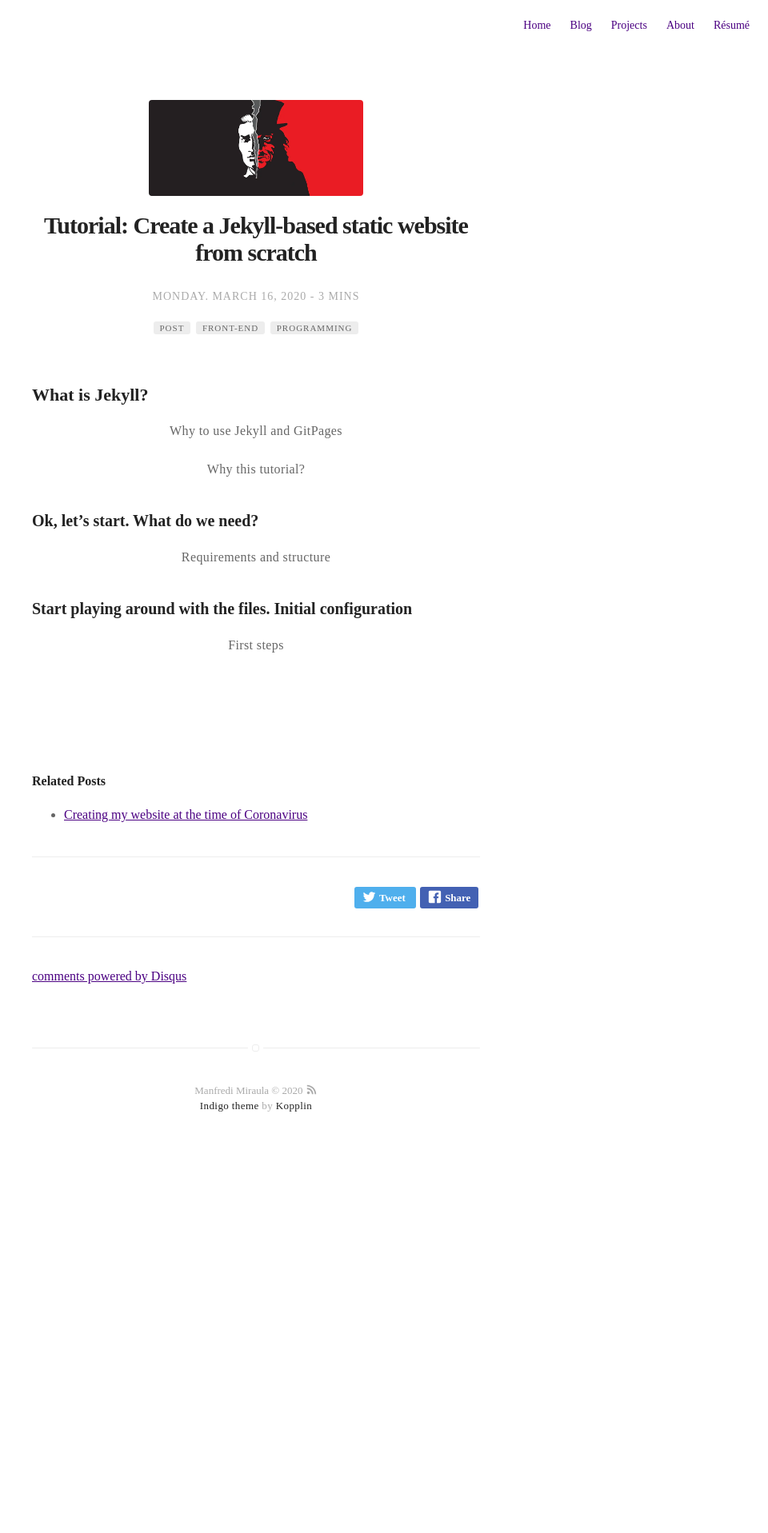
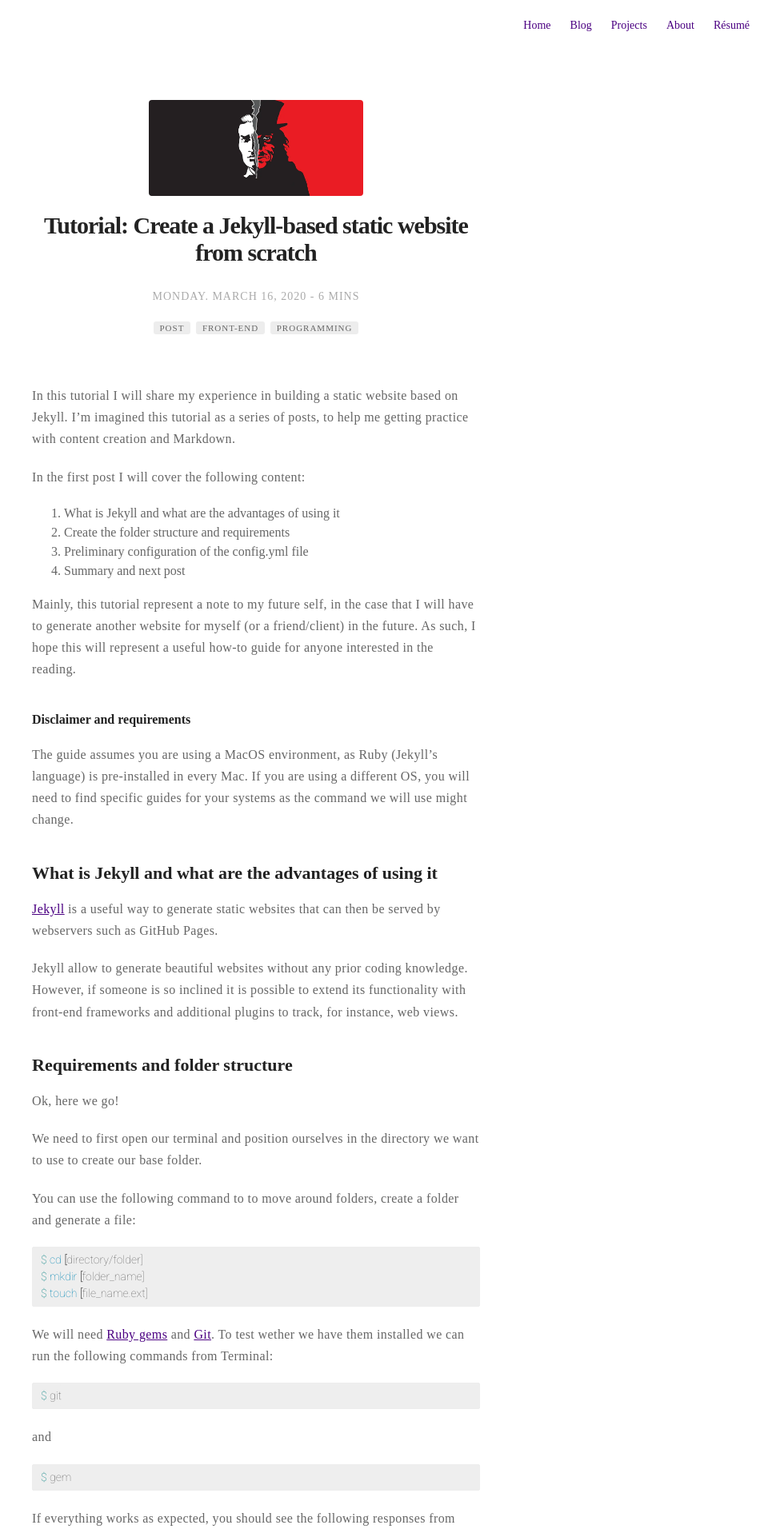
Before and after one commit to manfredimiraula/manfredimiraula.github.io, a Jekyll site: the page built from _posts/2020-03-18-tutorial-create-a-jekyll-website-v0.1.md, in a window 1280 px wide. Shown: the top 1917 px of the page at 80% size, without its empty margins (320-1280 px from the left). Built offline with Jekyll 4.4.1, drawn with Linux system fonts in a browser that asks for light colours; some web fonts are replaced; comment, search, counter and statistics services are not loaded; before the commit the page ends 1454 px from its top, so only the background shows below that; some of the changed text lies outside the part shown.

Commit message:
20-03-19-tutorial-v0.0.1

````diff
--- a/_posts/2020-03-18-tutorial-create-a-jekyll-website-v0.1.md
+++ b/_posts/2020-03-18-tutorial-create-a-jekyll-website-v0.1.md
@@ -15,205 +15,161 @@ author: manfredimiraula
 description: Tutorial, how to build a website using Jekyll from scratch
 ---
 
-## What is Jekyll?
+In this tutorial I will share my experience in building a static website based on Jekyll. I'm imagined this tutorial as a series of posts, to help me getting practice with content creation and Markdown.
 
-<p class="text-center"> Why to use Jekyll and GitPages </p>
+In the first post I will cover the following content:
 
-<p class="text-center"> Why this tutorial?</p>
+1. What is Jekyll and what are the advantages of using it
+1. Create the folder structure and requirements
+1. Preliminary configuration of the config.yml file
+1. Summary and next post
 
-### Ok, let's start. What do we need?
+Mainly, this tutorial represent a note to my future self, in the case that I will have to generate another website for myself (or a friend/client) in the future. As such, I hope this will represent a useful how-to guide for anyone interested in the reading.
 
-<p class="text-center"> Requirements and structure </p>
+#### Disclaimer and requirements
+The guide assumes you are using a MacOS environment, as Ruby (Jekyll's language) is pre-installed in every Mac. If you are using a different OS, you will need to find specific guides for your systems as the command we will use might change.
 
-### Start playing around with the files. Initial configuration
+## What is Jekyll and what are the advantages of using it
 
-<p class="text-center"> First steps</p>
+[Jekyll][jekyll] is  a useful way to generate static websites that can then be served by webservers such as GitHub Pages.
+
+Jekyll allow to generate beautiful websites without any prior coding knowledge. However, if someone is so inclined it is possible to extend its functionality with front-end frameworks and additional plugins to track, for instance, web views.
+
+## Requirements and  folder structure
+Ok, here we go!
+
+We need to first open our terminal and position ourselves in the directory we want to use to create our base folder.
+
+You can use the following command to to move around folders, create a folder and generate a file:
+
+``` shell
+$ cd [directory/folder]
+$ mkdir [folder_name]
+$ touch [file_name.ext]
+```
+
+We will need [Ruby gems][gems] and [Git][git]. To test wether we have them installed we can run the following commands from Terminal:
+
+``` shell
+$ git
+```
+and
+``` shell
+$ gem
+```
+
+ If everything works as expected, you should see the following responses from Terminal
+
+ ![Git installed response](/assets/images/2020-03-18-tutorial/git-response.png)*This is part of the response when git is installed*
+
+  ![Gem installed response](/assets/images/2020-03-18-tutorial/gem-response.png)*This is part of the response when git is installed*
+
+Once the requirements are in place, we can start creating our folder. We want to run the following commands:
+
+``` shell
+$ gem install jekyll bundler
+$ bundle install
+$ jekyll new 'website_name'
+```
+
+For the last command, you want to change the name to the folder that will contain the files to build the website. I recommend having the following strucure:
+
+1. User/
+    1. website_name
+        1. website_name (this will be our working_folder)
+
+Once the command has finished to run, we can see how the website looks like by running the following command:
+
+``` shell
+$ bundle exec jekyll serve
+```
+
+This will create a local environment in your browser that allow us to see the changes we make to our website! Open a page in Chrome (or your favourite browser) at the address http://localhost:4000/ to see the starting version of the website.
+
+I know, it looks pretty bare bone and hugly but don't worry! Will make it much more appealing and pretty!
+
+## Let's start playing around with our config.yml!
+
+For context, the config.yml file that you find in the newly created folder is a very important file and it handles the configurations of our websites. For example, the file specifies which plugins we want to have in order to add additional functionalities to our website.
+
+The first tweaks we are going to make will allow us to start from scratch and create the layout the way we want it. I would recommend to use a text editor from now on. My preferred editor is [Visual Studio Code][vsc], but you can also use [Atom][atom] or any editor you like. Ok, let's dive into our config file.
+
+Open the file ```config.yml``` and modify the following lines:
+
+``` ruby
+title: 'name of your website'
+email: 'add your personal/work email'
+description: 'Add the description for your website'
+baseurl: '/your_website_folder'
+url: 'add the future url of your website'
+```
+For some context, the url can be populated with a temporary place holder, if you don't have your url hosted yet, as we won't need the website live to design it!
+
+Now, to remove the current theme, delete the line
+```
+theme: minima
+```
+This is the default minimal them that comes with jekyll installation. We will use our own theme.
+
+In the ```gems``` section add jekyll plugin [autoprefixer][apfixer]:
+``` ruby
+- jekyll-autoprefixer
+```
+
+We are going to use [Sass][sass] to add CSS functionalities to our website. Let's add a section at the end of the ```config.yml```
+
+``` ruby
+sass:
+  sass_dir: _sass
+```
+
+At this point, is also useful to add some prettification for future use. Have you ever notice that professional website show structured url like ```https://my_website/about``` ? We are going to prettify our website as well by hiding the file extension on the website page.
+
+In the section "Build settings" add the following line:
+``` ruby
+permalink: pretty
+```
+
+## Modify the Gemfile to reflect our config.yml modifications
+
+Now that we  modified the ```config.yml``` file extensively, we want to make sure that these modifications can work properly. We need to modify our ```Gemfile``` to match the modifications we just made.
+
+Remove the line
+
+``` ruby
+gem "minima", "~> #.#"
+```
+
+Add the line
+
+``` ruby
+gem "jekyll-autoprefixer"
+```
+
+Save the ```Gemfile```.
+
+## Last thing before having our balnk canvas...
+
+If we now try to reload the website in our local host you may notice that nothing has changed. This is because every time we change the ```config.yml```, we need to restart the local service to see the changes rendered.
+
+Before doing so, we want to delete the file in the ```_posts``` folder ```today's date-welcome-to-jekyll.markdown```. If we don't do that and try to restart the local host, we will get an error caused by the fact that we deleted the theme and thus, we won't be able to render the page.
+
+Let's change the ```index.md``` to ```index.html``` and add the following lines to the file:
+
+``` html
+<h1> My Website Title <h1/>
+```
+
+Let's restart the local server and Congrats! You already have your static Home that is ready to be designed!
+
+![Our Home MVP!](/assets/images/2020-03-18-tutorial/home.png)*Congrats! This is your first website Home page!*
 
 
 
-
-<!-- And that's how to do it.
-
-{% highlight html %}
-This note **demonstrates** some of what [Markdown][some/link] is *capable of doing*.
-{% endhighlight %}
-
----
-
-## Headings
-
-There are six levels of headings. They correspond with the six levels of HTML headings. You've probably noticed them already in the page. Each level down uses one more hash character. But we are using just 4 of them.
-
-# Headings can be small
-
-## Headings can be small
-
-### Headings can be small
-
-#### Headings can be small
-
-{% highlight raw %}
-# Heading
-## Heading
-### Heading
-#### Heading
-{% endhighlight %}
-
----
-
-## Lists
-
-### Ordered list
-
-1. Item 1
-2. A second item
-3. Number 3
-
-{% highlight raw %}
-1. Item 1
-2. A second item
-3. Number 3
-{% endhighlight %}
-
-### Unordered list
-
-* An item
-* Another item
-* Yet another item
-* And there's more...
-
-{% highlight raw %}
-* An item
-* Another item
-* Yet another item
-* And there's more...
-{% endhighlight %}
-
----
-
-## Paragraph modifiers
-
-### Quote
-
-> Here is a quote. What this is should be self explanatory. Quotes are automatically indented when they are used.
-
-{% highlight raw %}
-> Here is a quote. What this is should be self explanatory.
-{% endhighlight raw %}
-
----
-
-## URLs
-
-URLs can be made in a handful of ways:
-
-* A named link to [Mark It Down][3].
-* Another named link to [Mark It Down](http://markitdown.net/)
-* Sometimes you just want a URL like <http://markitdown.net/>.
-
-{% highlight raw %}
-* A named link to [MarkItDown][3].
-* Another named link to [MarkItDown](http://markitdown.net/)
-* Sometimes you just want a URL like <http://markitdown.net/>.
-{% endhighlight %}
-
----
-
-## Horizontal rule
-
-A horizontal rule is a line that goes across the middle of the page.
-It's sometimes handy for breaking things up.
-
-{% highlight raw %}
----
-{% endhighlight %}
-
----
-
-## Images
-
-Markdown can also contain images. I'll need to add something here sometime.
-
-{% highlight raw %}
-![Markdowm Image][/image/url]
-{% endhighlight %}
-
-![Markdowm Image][6]
-
-*Figure Caption*?
-
-{% highlight raw %}
-![Markdowm Image][/image/url]
-<figcaption class="caption">Photo by John Doe</figcaption>
-{% endhighlight %}
-
-![Markdowm Image][6]
-<figcaption class="caption">Photo by John Doe</figcaption>
-
-*Bigger Images*?
-
-{% highlight raw %}
-![Markdowm Image][/image/url]{: class="bigger-image" }
-{% endhighlight %}
-
-![Markdowm Image][6]{: class="bigger-image" }
-
----
-
-## Code
-
-A HTML Example:
-
-{% highlight html %}
-<!DOCTYPE html>
-<html lang="en">
-<head>
-    <meta charset="UTF-8">
-    <title>Document</title>
-</head>
-<body>
-    <h1>Just a test</h1>
-</body>
-</html>
-{% endhighlight %}
-
-A CSS Example:
-
-{% highlight css %}
-pre {
-    padding: 10px;
-    font-size: .8em;
-    white-space: pre;
-}
-
-pre, table {
-    width: 100%;
-}
-
-code, pre, tt {
-    font-family: Monaco, Consolas, Inconsolata, monospace, sans-serif;
-    background: rgba(0,0,0,.05);
-}
-{% endhighlight %}
-
-A JS Example:
-
-{% highlight js %}
-// Sticky Header
-$(window).scroll(function() {
-
-    if ($(window).scrollTop() > 900 && !$("body").hasClass('show-menu')) {
-        $('#hamburguer__open').fadeOut('fast');
-    } else if (!$("body").hasClass('show-menu')) {
-        $('#hamburguer__open').fadeIn('fast');
-    }
-
-});
-{% endhighlight %}
-
-[1]: http://daringfireball.net/projects/markdown/
-[2]: http://www.fileformat.info/info/unicode/char/2163/index.htm
-[3]: http://www.markitdown.net/
-[4]: http://daringfireball.net/projects/markdown/basics
-[5]: http://daringfireball.net/projects/markdown/syntax
-[6]: http://kune.fr/wp-content/uploads/2013/10/ghost-blog.jpg -->
+[jekyll]: https://jekyllrb.com/
+[gems]: https://guides.rubygems.org/what-is-a-gem/
+[git]: https://git-scm.com/book/en/v2/Getting-Started-Installing-Git
+[vsc]: https://code.visualstudio.com/
+[atom]: https://atom.io/
+[apfixer]: https://github.com/postcss/autoprefixer#other-build-tools
+[sass]: https://sass-lang.com/
--- a/_sass/base/general.sass
+++ b/_sass/base/general.sass
@@ -93,11 +93,11 @@ figure.highlight
 
 code,
 tt
-	padding: 1px 0
+	padding: 5px 0
 	font-family: $fontMonospace
-	font-size: 12px
+	font-size: 14px
 	line-height: 20px
-	background: #fff
+	background: #eee
 	border-radius: 2px
 	border-radius: 2px
 
@@ -110,7 +110,7 @@ pre
 	font-size: 1.2rem
 	line-height: 2rem
 	overflow: auto
-	background: #fff
+	background: #eee
 	border: 1px solid $epsilon
 	border-radius: 2px
 
````
Also changed, not shown: assets/images/2020-03-18-tutorial/gem-response.png (added), assets/images/2020-03-18-tutorial/git-response.png (added), assets/images/2020-03-18-tutorial/home.png (added), 15 other files.
